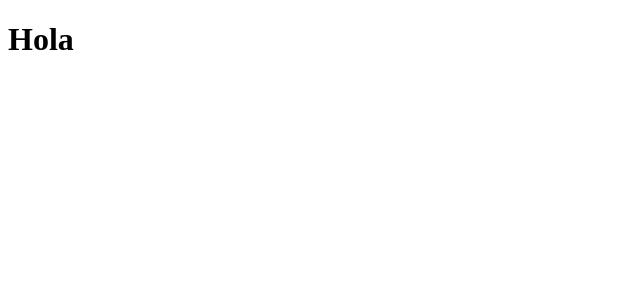
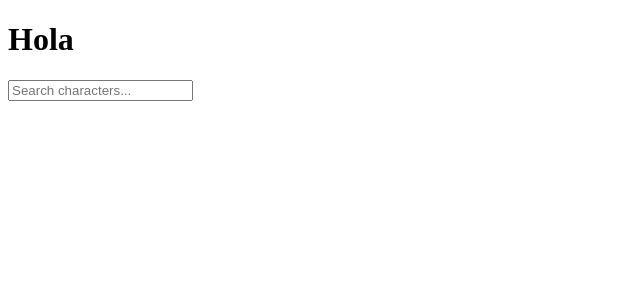
Before and after one commit to alexlab84/star-wars-encyclopedia, a React (Vite) app: page / in a window 1280 px wide. Shown: the top 300 px of the page, without its empty margins (0-640 px from the left). Built offline with nearby package versions, Linux system fonts and the light colour scheme.

Commit message:
Add header component and integration in App.tsx

```diff
--- a/src/App.tsx
+++ b/src/App.tsx
@@ -1,12 +1,22 @@
+import { useState, } from 'react';
+
+import Header from './components/Header';
 
 import './styles/App.scss'
 
 function App() {
+  const [query, setQuery] = useState("");
+  const [currentPage, setCurrentPage] = useState(1);
 
+  const handleSearch = (query: string) => {
+    setQuery(query);
+    setCurrentPage(1);  // Reset to first page on new search
+  };
 
   return (
     <>
       <h1>Hola</h1>
+      <Header onSearch={handleSearch} />
     </>
   )
 }
--- a/src/components/Header.tsx
+++ b/src/components/Header.tsx
@@ -0,0 +1,17 @@
+interface HeaderProps {
+    onSearch: (query: string) => void;
+  }
+
+const Header = ({onSearch}: HeaderProps) => {
+    return (
+        <header>
+            <input
+                type="text"
+                placeholder="Search characters..."
+                onChange={(e) => onSearch(e.target.value)}
+            />
+        </header>
+    )
+};
+
+export default Header;
```
